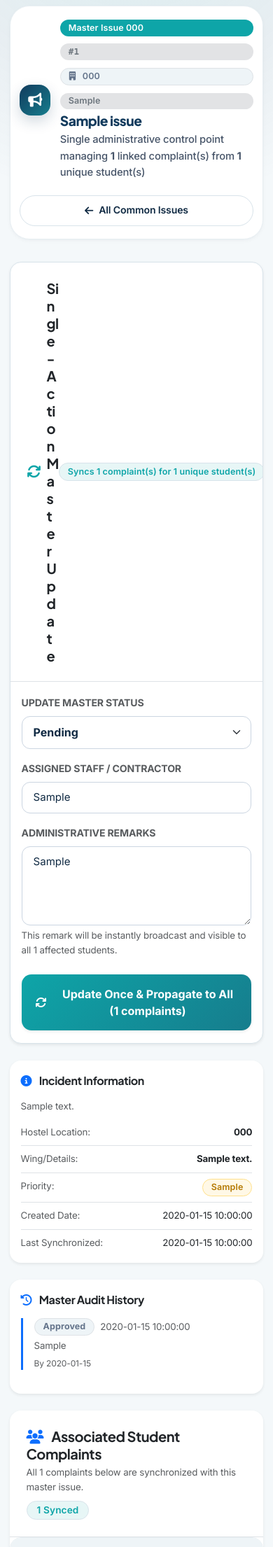
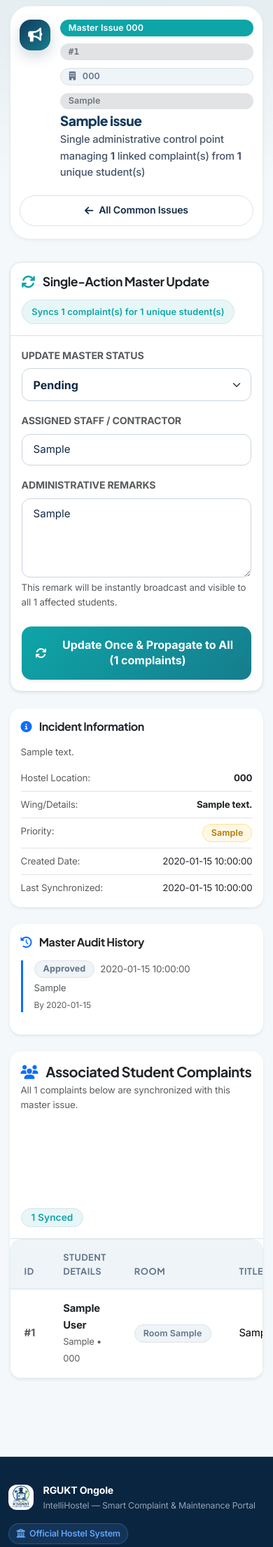
Before and after one commit to charankumarkonchada/student-complaint-portal, a Flask app: page /admin/common_issue/1 in a window 390 px wide. Shown: the part 76-2286 px from the top of the page at 70% size. Run offline with Flask 3, Linux system fonts and the light colour scheme; the visitor is signed in with stand-in values (Sample User, id 1); tables that the repository leaves empty hold one stand-in row (values such as "Sample post"); data that the repository does not hold is empty; some libraries are stand-ins or nearby versions.

Commit message:
Fix master issue mobile layout

```diff
--- a/frontend/static/css/charan/manage_complaints.css
+++ b/frontend/static/css/charan/manage_complaints.css
@@ -246,3 +246,134 @@
     background: var(--bg-surface) !important;
     border-color: var(--border-light) !important;
 }
+
+/* ==========================================================================
+   Master Issue Detail & Single-Action Update Responsive Styles
+   ========================================================================== */
+.common-issue-update-header {
+    display: flex;
+    align-items: center;
+    justify-content: space-between;
+    flex-wrap: wrap;
+    gap: 0.75rem;
+    width: 100%;
+    min-width: 0;
+}
+
+.common-issue-update-heading-wrap {
+    display: flex;
+    align-items: center;
+    gap: 0.65rem;
+    min-width: 0;
+    flex: 1 1 auto;
+}
+
+.common-issue-update-heading {
+    min-width: 0;
+    white-space: normal;
+    overflow-wrap: break-word;
+    word-break: normal;
+    font-size: 1.15rem;
+    line-height: 1.35;
+}
+
+.common-issue-sync-badge {
+    display: inline-flex;
+    align-items: center;
+    white-space: normal !important;
+    overflow-wrap: break-word;
+    word-break: normal;
+    max-width: 100%;
+    font-size: 0.8rem;
+    line-height: 1.4;
+    padding: 0.45rem 0.85rem;
+    text-align: left;
+    flex-shrink: 0;
+}
+
+.common-issue-table-header {
+    display: flex;
+    justify-content: space-between;
+    align-items: center;
+    flex-wrap: wrap;
+    gap: 0.75rem;
+    width: 100%;
+    min-width: 0;
+}
+
+.common-issue-table-title {
+    min-width: 0;
+    flex: 1 1 200px;
+}
+
+.common-issue-table-badge {
+    font-size: 0.85rem;
+    padding: 6px 14px;
+    align-self: center;
+    flex-shrink: 0;
+}
+
+/* Mobile & Tablet Portrait Breakpoint (up to 768px) */
+@media (max-width: 768px) {
+    .common-issue-update-header {
+        flex-direction: column;
+        align-items: flex-start;
+        gap: 0.5rem;
+        width: 100%;
+        min-width: 0;
+    }
+
+    .common-issue-update-heading-wrap {
+        width: 100%;
+        min-width: 0;
+        flex: none;
+    }
+
+    .common-issue-update-heading {
+        width: 100%;
+        min-width: 0;
+        white-space: normal;
+        overflow-wrap: break-word;
+        word-break: normal;
+        font-size: 1.1rem;
+    }
+
+    .common-issue-sync-badge {
+        width: auto;
+        max-width: 100%;
+        white-space: normal !important;
+        overflow-wrap: break-word;
+        word-break: normal;
+        margin-top: 0.35rem;
+        align-self: flex-start;
+    }
+
+    .common-issue-table-header {
+        flex-direction: column;
+        align-items: flex-start;
+        gap: 0.5rem;
+    }
+
+    .common-issue-table-badge {
+        align-self: flex-start;
+    }
+}
+
+@media (max-width: 576px) {
+    .manage-heading {
+        align-items: flex-start;
+    }
+
+    .manage-heading > div:last-child {
+        min-width: 0;
+        width: 100%;
+    }
+}
+
+[data-theme="dark"] .common-issue-update-heading {
+    color: var(--text-heading, #f8fafc) !important;
+}
+
+[data-theme="dark"] .common-issue-table-title h5 {
+    color: var(--text-heading, #f8fafc) !important;
+}
--- a/frontend/templates/admin/view_common_issue.html
+++ b/frontend/templates/admin/view_common_issue.html
@@ -14,8 +14,8 @@
             <div class="manage-heading-icon" style="background: linear-gradient(135deg, var(--brand-navy, #123B5D), #167D8D);">
                 <i class="fa-solid fa-bullhorn"></i>
             </div>
-            <div>
-                <div class="d-flex align-items-center gap-2 mb-1">
+            <div style="min-width: 0; flex: 1 1 auto;">
+                <div class="d-flex align-items-center gap-2 mb-1 flex-wrap">
                     <span class="badge common-issue-badge-count">Master Issue {{ issue.issue_code or ('#' ~ issue.id) }}</span>
                     {% if issue.issue_code %}
                     <span class="badge bg-secondary-subtle text-secondary" style="font-family: monospace;">#{{ issue.id }}</span>
@@ -42,19 +42,19 @@
         <div class="col-lg-5">
             <!-- Master Single-Action Update Form Card -->
             <div class="card border-0 shadow-sm rounded-4 mb-4 common-issue-card">
-                <div class="card-header bg-transparent border-bottom p-4">
-                    <div class="d-flex align-items-center justify-content-between">
-                        <div class="d-flex align-items-center gap-2">
-                            <i class="fa-solid fa-arrows-rotate fs-5 text-teal"></i>
-                            <h5 class="fw-bold mb-0 text-dark">Single-Action Master Update</h5>
+                <div class="card-header bg-transparent border-bottom p-3 p-sm-4">
+                    <div class="common-issue-update-header">
+                        <div class="common-issue-update-heading-wrap">
+                            <i class="fa-solid fa-arrows-rotate fs-5 text-teal flex-shrink-0"></i>
+                            <h5 class="fw-bold mb-0 text-dark common-issue-update-heading">Single-Action Master Update</h5>
                         </div>
-                        <span class="badge badge-teal">
+                        <span class="badge badge-teal common-issue-sync-badge">
                             Syncs {{ issue.linked_complaints }} complaint(s) for {{ issue.affected_count }} unique student(s)
                         </span>
                     </div>
                 </div>
 
-                <div class="card-body p-4">
+                <div class="card-body p-3 p-sm-4">
                     <form method="POST" action="{{ url_for('common_issues.update_common_issue', id=issue.id) }}">
                 <input type="hidden" name="csrf_token" value="{{ csrf_token() }}">
                         <div class="mb-3">
@@ -82,7 +82,7 @@
                         </div>
 
                         <button type="submit" class="btn w-100 py-3 text-white fw-bold shadow-sm"
-                                style="background: var(--gradient-primary); border: none; border-radius: 14px; font-size: 1rem;">
+                                style="background: var(--gradient-primary); border: none; border-radius: 14px; font-size: 1rem; white-space: normal; line-height: 1.35;">
                             <i class="fa-solid fa-arrows-rotate me-2"></i> Update Once & Propagate to All ({{ issue.linked_complaints }} complaints)
                         </button>
                     </form>
@@ -91,7 +91,7 @@
 
             <!-- Master Issue Metadata Card -->
             <div class="card border-0 shadow-sm rounded-4 mb-4">
-                <div class="card-body p-4">
+                <div class="card-body p-3 p-sm-4">
                     <h6 class="fw-bold text-dark mb-3">
                         <i class="fa-solid fa-circle-info me-2 text-primary"></i> Incident Information
                     </h6>
@@ -100,26 +100,26 @@
                     {% endif %}
 
                     <div class="d-flex flex-column gap-2 small">
-                        <div class="d-flex justify-content-between border-bottom pb-2">
-                            <span class="text-muted">Hostel Location:</span>
-                            <span class="fw-bold text-dark">{{ issue.hostel }}</span>
+                        <div class="d-flex justify-content-between border-bottom pb-2 gap-2 flex-wrap">
+                            <span class="text-muted text-nowrap">Hostel Location:</span>
+                            <span class="fw-bold text-dark text-end" style="word-break: break-word;">{{ issue.hostel }}</span>
                         </div>
                         {% if issue.location_details %}
-                        <div class="d-flex justify-content-between border-bottom pb-2">
-                            <span class="text-muted">Wing/Details:</span>
-                            <span class="fw-bold text-dark">{{ issue.location_details }}</span>
+                        <div class="d-flex justify-content-between border-bottom pb-2 gap-2 flex-wrap">
+                            <span class="text-muted text-nowrap">Wing/Details:</span>
+                            <span class="fw-bold text-dark text-end" style="word-break: break-word;">{{ issue.location_details }}</span>
                         </div>
                         {% endif %}
-                        <div class="d-flex justify-content-between border-bottom pb-2">
-                            <span class="text-muted">Priority:</span>
+                        <div class="d-flex justify-content-between border-bottom pb-2 gap-2 flex-wrap">
+                            <span class="text-muted text-nowrap">Priority:</span>
                             <span class="badge text-bg-warning">{{ issue.priority }}</span>
                         </div>
-                        <div class="d-flex justify-content-between border-bottom pb-2">
-                            <span class="text-muted">Created Date:</span>
+                        <div class="d-flex justify-content-between border-bottom pb-2 gap-2 flex-wrap">
+                            <span class="text-muted text-nowrap">Created Date:</span>
                             <span class="text-dark">{{ issue.created_at }}</span>
                         </div>
-                        <div class="d-flex justify-content-between">
-                            <span class="text-muted">Last Synchronized:</span>
+                        <div class="d-flex justify-content-between gap-2 flex-wrap">
+                            <span class="text-muted text-nowrap">Last Synchronized:</span>
                             <span class="text-dark">{{ issue.updated_at }}</span>
                         </div>
                     </div>
@@ -128,7 +128,7 @@
 
             <!-- Master Audit History -->
             <div class="card border-0 shadow-sm rounded-4">
-                <div class="card-body p-4">
+                <div class="card-body p-3 p-sm-4">
                     <h6 class="fw-bold text-dark mb-3">
                         <i class="fa-solid fa-clock-rotate-left me-2 text-primary"></i> Master Audit History
                     </h6>
@@ -155,9 +155,9 @@
         <!-- Right Column: Associated Student Complaints -->
         <div class="col-lg-7">
             <div class="card border-0 shadow-sm rounded-4 mb-4">
-                <div class="card-header bg-transparent border-bottom p-4">
-                    <div class="d-flex justify-content-between align-items-center flex-wrap gap-2">
-                        <div>
+                <div class="card-header bg-transparent border-bottom p-3 p-sm-4">
+                    <div class="common-issue-table-header">
+                        <div class="common-issue-table-title">
                             <h5 class="fw-bold mb-1 text-dark">
                                 <i class="fa-solid fa-users me-2 text-primary"></i> Associated Student Complaints
                             </h5>
@@ -165,7 +165,7 @@
                                 All {{ complaints|length }} complaints below are synchronized with this master issue.
                             </p>
                         </div>
-                        <span class="badge badge-teal" style="font-size: 0.85rem; padding: 6px 14px;">
+                        <span class="badge badge-teal common-issue-table-badge">
                             {{ complaints|length }} Synced
                         </span>
                     </div>
@@ -205,11 +205,11 @@
                                     </td>
                                     <td>
                                         {% if c.status == 'Pending' %}
-                                            <span class="badge badge-pending">Pending</span>
+                                             <span class="badge badge-pending">Pending</span>
                                         {% elif c.status == 'In Progress' %}
-                                            <span class="badge badge-progress">In Progress</span>
+                                             <span class="badge badge-progress">In Progress</span>
                                         {% else %}
-                                            <span class="badge badge-resolved">Resolved</span>
+                                             <span class="badge badge-resolved">Resolved</span>
                                         {% endif %}
                                     </td>
                                     <td>
@@ -218,7 +218,7 @@
                                     <td style="text-align: right;">
                                         <form method="POST" action="{{ url_for('common_issues.unlink_complaint', id=issue.id, complaint_id=c.id) }}"
                                               class="d-inline" onsubmit="return confirm('Unlink complaint #{{ c.id }} from this common issue?');">
-                <input type="hidden" name="csrf_token" value="{{ csrf_token() }}">
+                                            <input type="hidden" name="csrf_token" value="{{ csrf_token() }}">
                                             <button type="submit" class="btn btn-sm btn-outline-danger" title="Unlink Complaint">
                                                 <i class="fa-solid fa-unlink"></i>
                                             </button>
@@ -241,7 +241,7 @@
             <!-- Link Additional Complaints in the Same Hostel/Category -->
             {% if unlinked_candidates %}
             <div class="card border-0 shadow-sm rounded-4">
-                <div class="card-body p-4">
+                <div class="card-body p-3 p-sm-4">
                     <h6 class="fw-bold text-dark mb-2">
                         <i class="fa-solid fa-link me-2 text-primary"></i> Link Unassociated Complaints in {{ issue.hostel }}
                     </h6>
@@ -250,9 +250,9 @@
                     </p>
 
                     <form method="POST" action="{{ url_for('common_issues.link_complaint', id=issue.id) }}" class="row g-2 align-items-center">
-                <input type="hidden" name="csrf_token" value="{{ csrf_token() }}">
-                        <div class="col-md-9">
-                            <select class="form-select" name="complaint_id" required>
+                        <input type="hidden" name="csrf_token" value="{{ csrf_token() }}">
+                        <div class="col-12 col-md-9">
+                            <select class="form-select text-truncate" name="complaint_id" required style="max-width: 100%;">
                                 <option value="">Select an unlinked complaint...</option>
                                 {% for u in unlinked_candidates %}
                                 <option value="{{ u.id }}">
@@ -261,7 +261,7 @@
                                 {% endfor %}
                             </select>
                         </div>
-                        <div class="col-md-3">
+                        <div class="col-12 col-md-3">
                             <button type="submit" class="btn btn-outline-primary w-100 fw-bold">
                                 <i class="fa-solid fa-plus me-1"></i> Link to Issue
                             </button>
```
